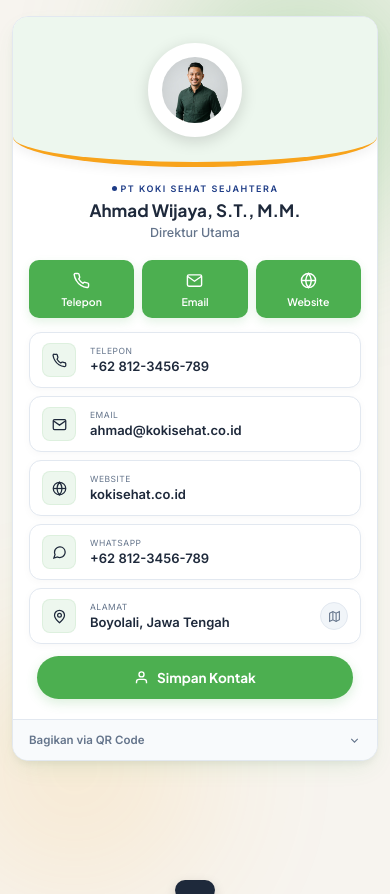
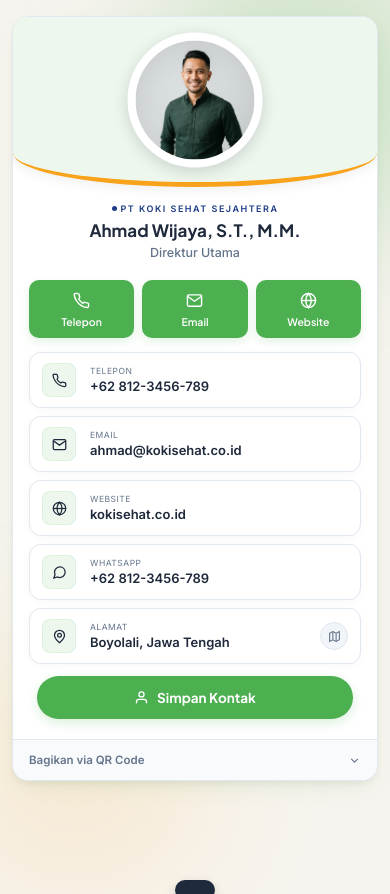
Before and after one commit to muhasfi/profile, a plain HTML site: page index.html in a window 390 px wide. Shown: the top 894 px of the page. Drawn offline with Linux system fonts and the light colour scheme; a script that the page names is missing.

Commit message:
perbesar logo

```diff
--- a/style.css
+++ b/style.css
@@ -113,13 +113,13 @@ body {
   top: 50%;
   left: 50%;
   transform: translate(-50%, -50%);
-  width: 110px;
-  height: 110px;
+  width: 130px;
+  height: 130px;
   border-radius: 50%;
   object-fit: contain;
   object-position: center center;
   background: #ffffff;
-  padding: 10px;
+  padding: 4px;
   display: block;
   border: 4px solid #ffffff;
   box-shadow: 0 4px 16px rgba(0, 0, 0, 0.15);
@@ -530,13 +530,15 @@ body {
       0 10px 24px -6px rgba(76, 175, 80, 0.12);
   }
 
-  .card-header      { height: 150px; }
+  .card-header{
+    height: 170px;
+  }
 
   .header-photo,
   .avatar-fallback {
-    width: 94px;
-    height: 94px;
-    font-size: 30px;
+    width: 135px;
+    height: 135px;
+    font-size: 40px;
   }
 
   .profile-info {
```
